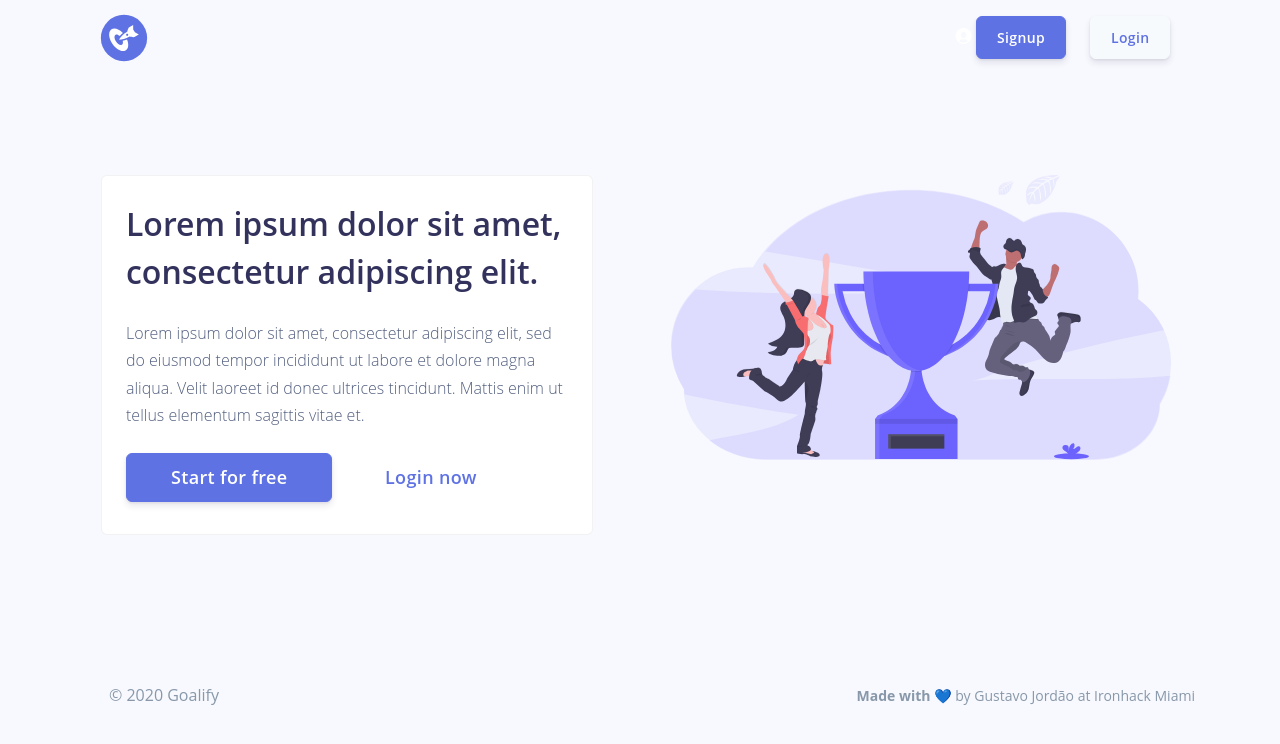
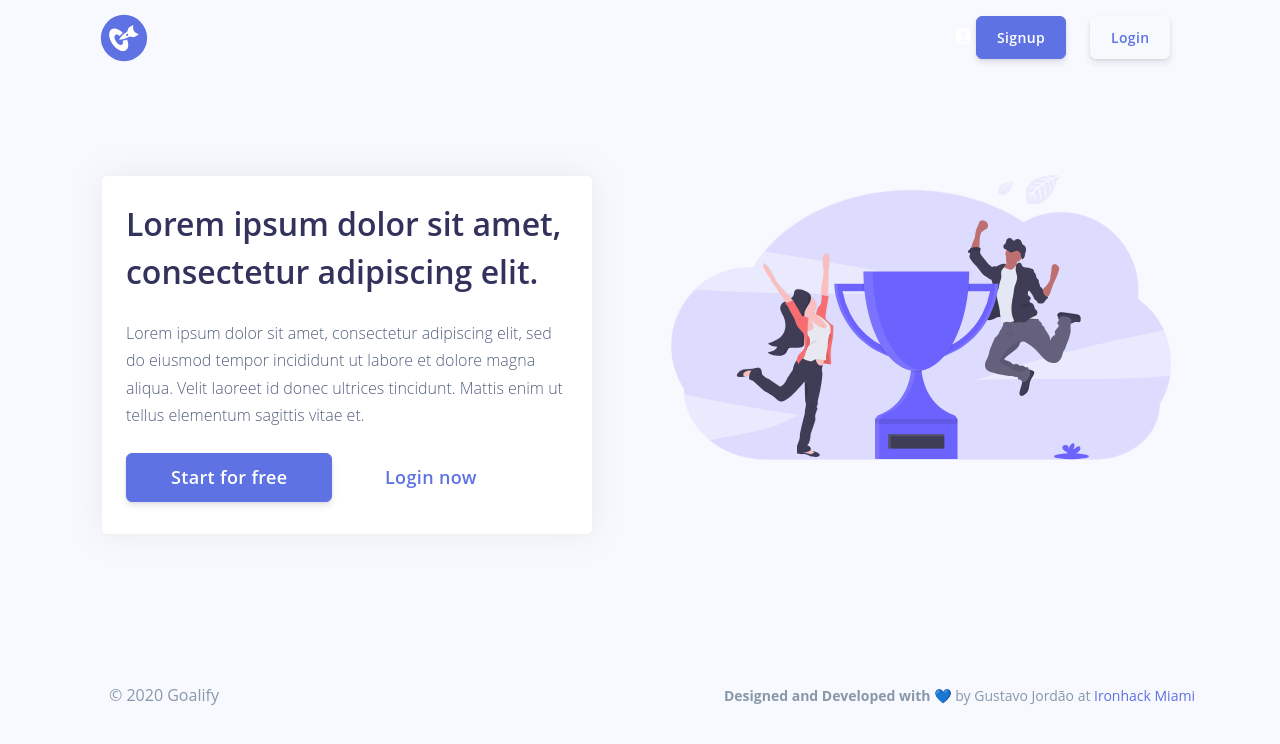
Before and after one commit to gustavofjordao021/Project-Module3-Goalify-FrontEnd, a React (Create React App) app: page / in a window 1280 px wide. Shown: the top 744 px of the page. Built offline with nearby package versions, Linux system fonts and the light colour scheme; no server answers.

Commit message:
Footer adjustments, profile build-up

```diff
--- a/src/components/Footer/Footer.js
+++ b/src/components/Footer/Footer.js
@@ -18,12 +18,15 @@ class Login extends React.Component {
               <Col xl="6">
                 <div className="copyright text-xl-right text-muted pl-4 text-size">
                   <b>
-                    Made with{" "}
+                    Designed and Developed with{" "}
                     <span id="main-cta goal-list" role="img" aria-label="love">
                       💙
                     </span>{" "}
                   </b>
-                  by Gustavo Jordão at Ironhack Miami
+                  by Gustavo Jordão at{" "}
+                  <a href="https://www.ironhack.com/en/web-development/miami">
+                    Ironhack Miami
+                  </a>
                 </div>
               </Col>
             </Row>
--- a/src/components/Home/Home.js
+++ b/src/components/Home/Home.js
@@ -25,7 +25,7 @@ class Home extends Component {
                   <Container className="home-container">
                     <Row>
                       <Col className="mt-4 ml-3 mr-4 mb-4">
-                        <Card>
+                        <Card className="shadow">
                           <h1 id="hero-title" className="ml-4 mt-4 mb-0">
                             Lorem ipsum dolor sit amet, consectetur adipiscing
                             elit.
--- a/src/components/UserProfile/UserProfile.js
+++ b/src/components/UserProfile/UserProfile.js
@@ -4,11 +4,10 @@ import { AuthContext } from "../../context/index";
 
 import UserNavBar from "../Navbar/UserNavBar/UserNavBar";
 import GoalSlider from "../GoalSlider/GoalSlider";
-import NewGoal from "../NewGoal/NewGoal";
 
 import "./UserProfile.css";
 
-import { Row, Col, Card, Button, CardHeader, CardBody } from "reactstrap";
+import { Row, Col, Card, CardHeader, CardBody } from "reactstrap";
 
 class UserProfile extends Component {
   state = {
```
